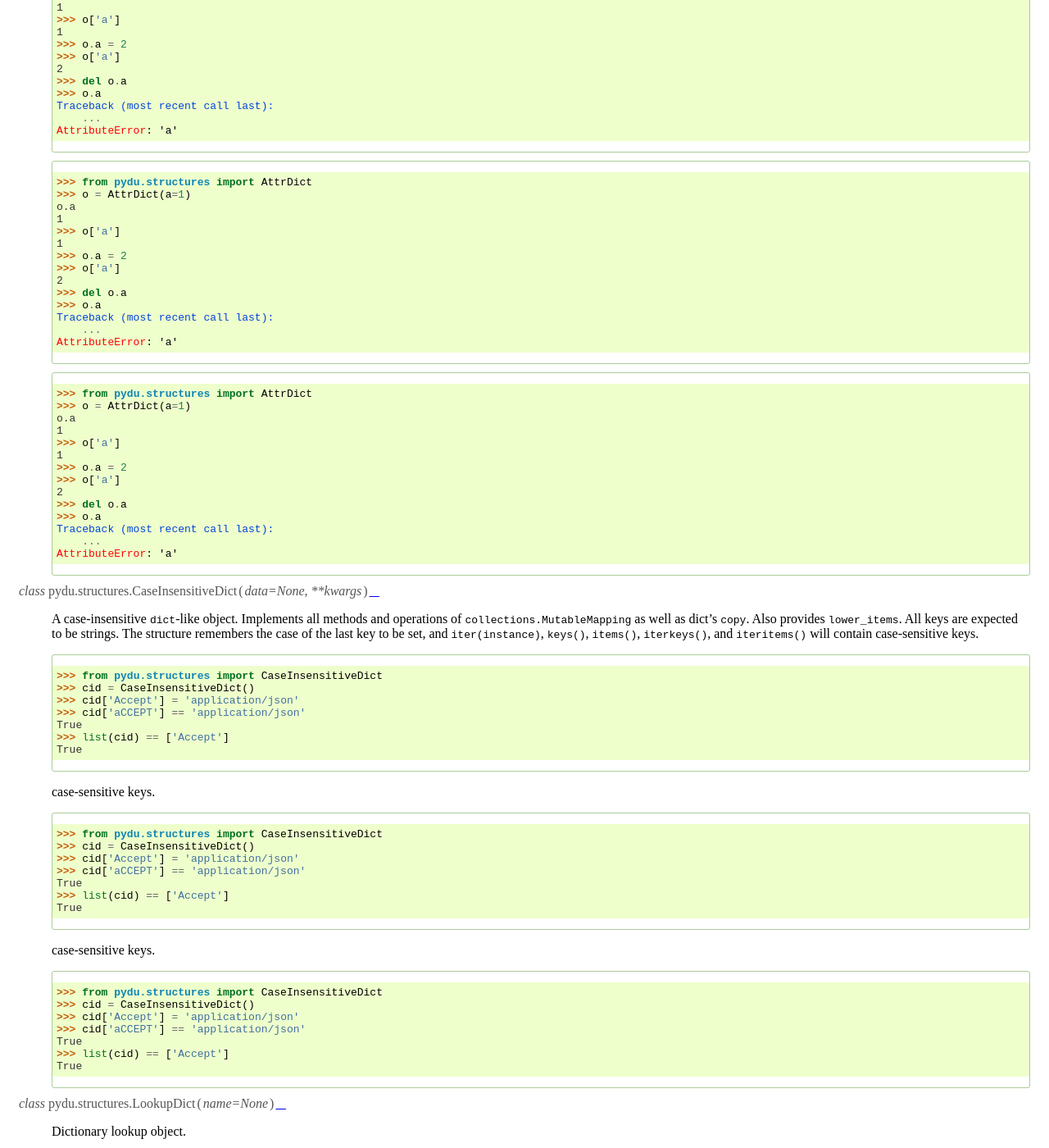
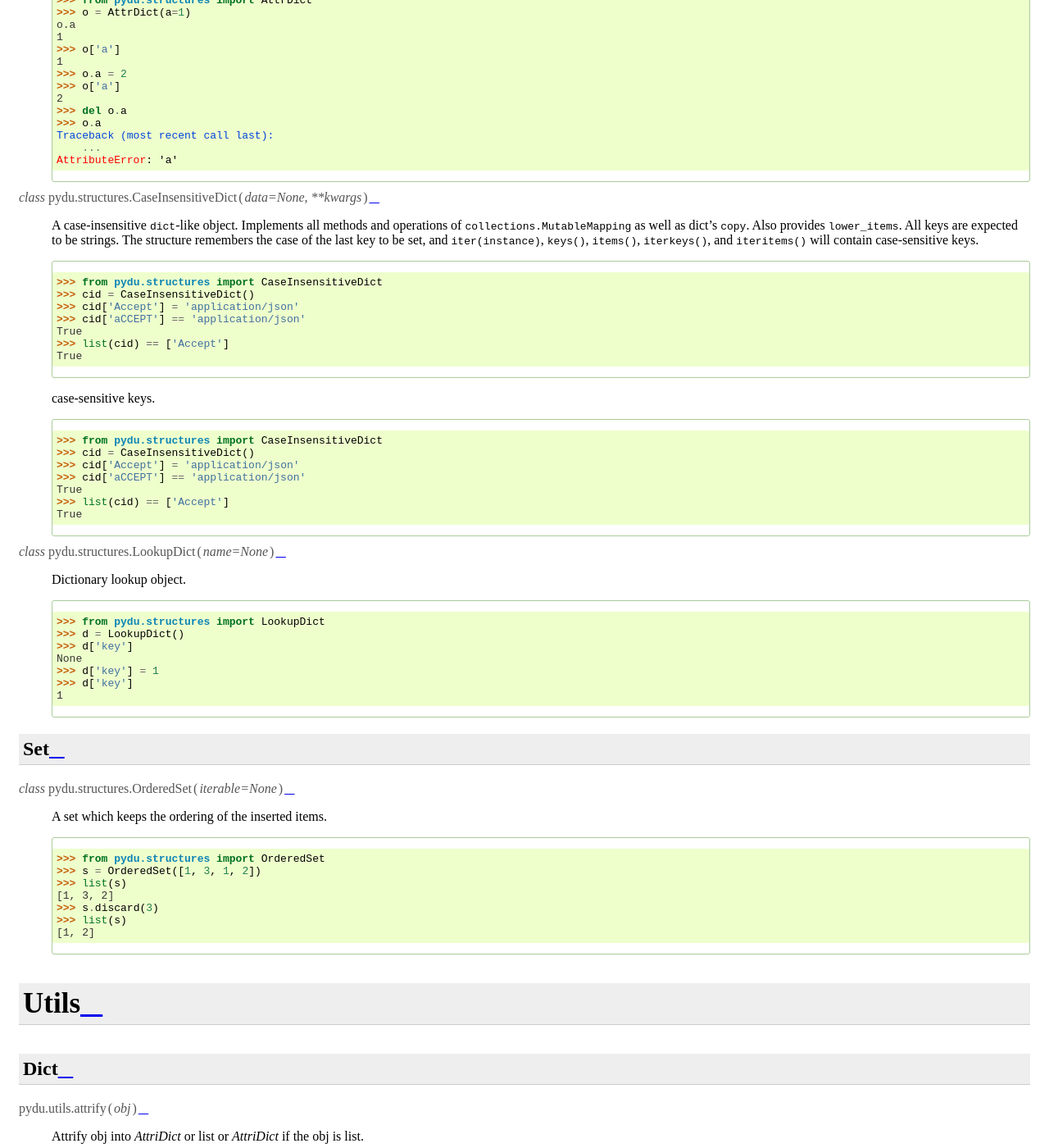
Before and after one commit to flaggo/pydu, a Sphinx documentation site: the page built from docs/index.rst, in a window 1280 px wide and 1400 px high, scrolled down 1062 px. Shown: the whole window at 82% size. Built offline with Sphinx 7.4.7 and the Read the Docs theme 2.0.0, drawn with Linux system fonts in a browser that asks for light colours; comment, search, counter and statistics services are not loaded; some of the changed text lies outside the part shown.

Commit message:
add ordered set

```diff
--- a/docs/index.rst
+++ b/docs/index.rst
@@ -44,43 +44,6 @@ Dict
     AttributeError: 'a'
 
 
-
-
-    >>> from pydu.structures import AttrDict
-    >>> o = AttrDict(a=1)
-    o.a
-    1
-    >>> o['a']
-    1
-    >>> o.a = 2
-    >>> o['a']
-    2
-    >>> del o.a
-    >>> o.a
-    Traceback (most recent call last):
-        ...
-    AttributeError: 'a'
-
-
-
-
-
-    >>> from pydu.structures import AttrDict
-    >>> o = AttrDict(a=1)
-    o.a
-    1
-    >>> o['a']
-    1
-    >>> o.a = 2
-    >>> o['a']
-    2
-    >>> del o.a
-    >>> o.a
-    Traceback (most recent call last):
-        ...
-    AttributeError: 'a'
-
-
 .. class:: pydu.structures.CaseInsensitiveDict(data=None, **kwargs)
 
   A case-insensitive ``dict``-like object.
@@ -98,20 +61,6 @@ Dict
     True
     >>> list(cid) == ['Accept']
     True
-
-
-
-  case-sensitive keys.
-
-    >>> from pydu.structures import CaseInsensitiveDict
-    >>> cid = CaseInsensitiveDict()
-    >>> cid['Accept'] = 'application/json'
-    >>> cid['aCCEPT'] == 'application/json'
-    True
-    >>> list(cid) == ['Accept']
-    True
-
-
 
   case-sensitive keys.
 
@@ -135,6 +84,22 @@ Dict
     >>> d['key'] = 1
     >>> d['key']
     1
+
+
+Set
+----
+
+.. class:: pydu.structures.OrderedSet(iterable=None)
+
+  A set which keeps the ordering of the inserted items.
+
+    >>> from pydu.structures import OrderedSet
+    >>> s = OrderedSet([1, 3, 1, 2])
+    >>> list(s)
+    [1, 3, 2]
+    >>> s.discard(3)
+    >>> list(s)
+    [1, 2]
 
 
 Utils
```
Also changed, not shown: 2 other files.
